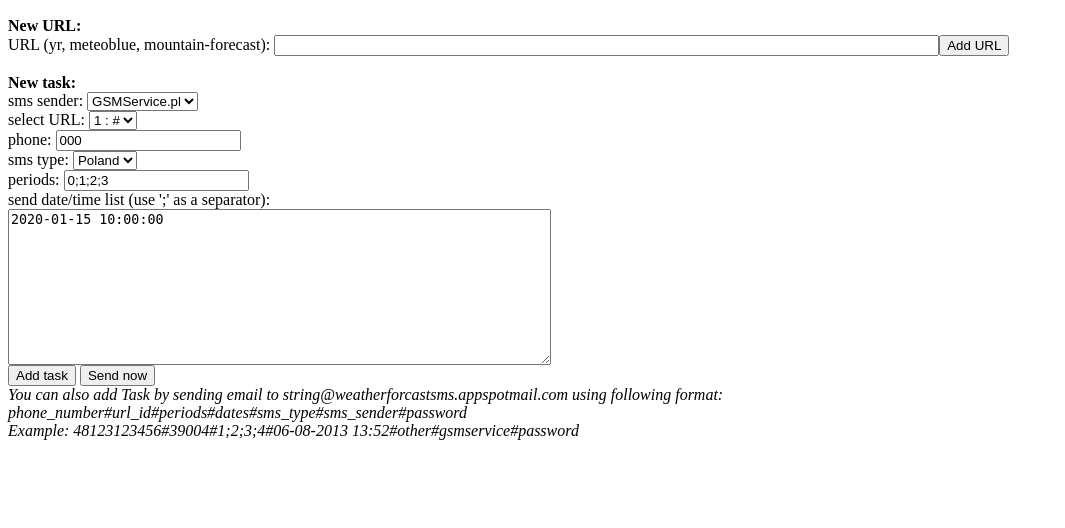
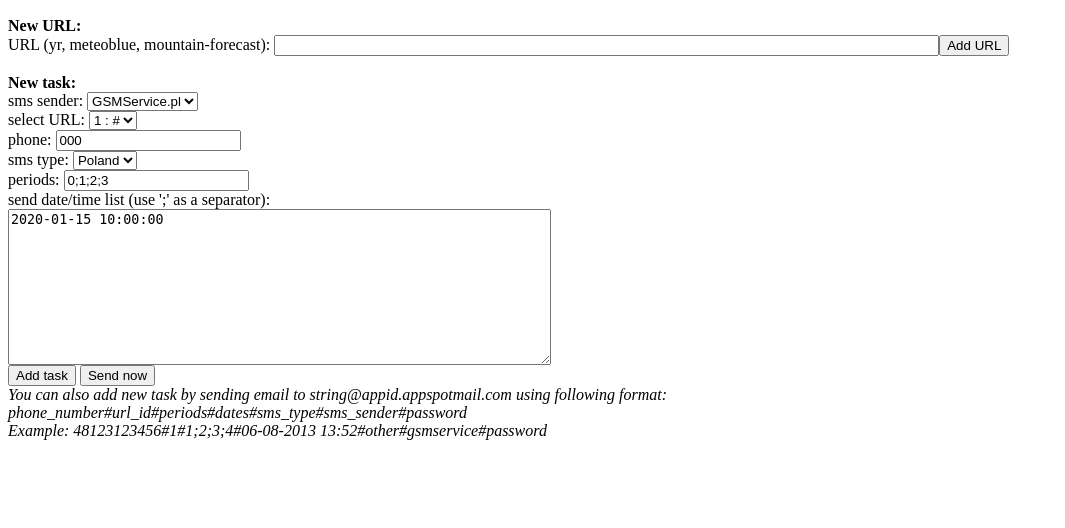
Before and after one commit to jt1/weatherforcastsms, a Python web app: template templates/index.html in a window 1280 px wide. Shown: the part 45-573 px from the top of the page, without its empty margins (0-1065 px from the left). Run offline with Jinja, Linux system fonts and the light colour scheme; the template is opened without the code that fills it: most values are stand-ins (such as "Sample title", 1, 10 or a date in 2020).

Commit message:
[ADD] README

```diff
--- a/templates/index.html
+++ b/templates/index.html
@@ -44,9 +44,9 @@
             <input type="button" value="Send now" onclick="location.href='/send';">
         </div>
         <div class="info">
-            You can also add Task by sending email to string@weatherforcastsms.appspotmail.com using following format:<br>
+            You can also add new task by sending email to string@appid.appspotmail.com using following format:<br>
             phone_number#url_id#periods#dates#sms_type#sms_sender#password <br>
-            Example: 48123123456#39004#1;2;3;4#06-08-2013 13:52#other#gsmservice#password
+            Example: 48123123456#1#1;2;3;4#06-08-2013 13:52#other#gsmservice#password
         </div>
   </form>
 </body>
```
Also changed, not shown: 1 other file.
